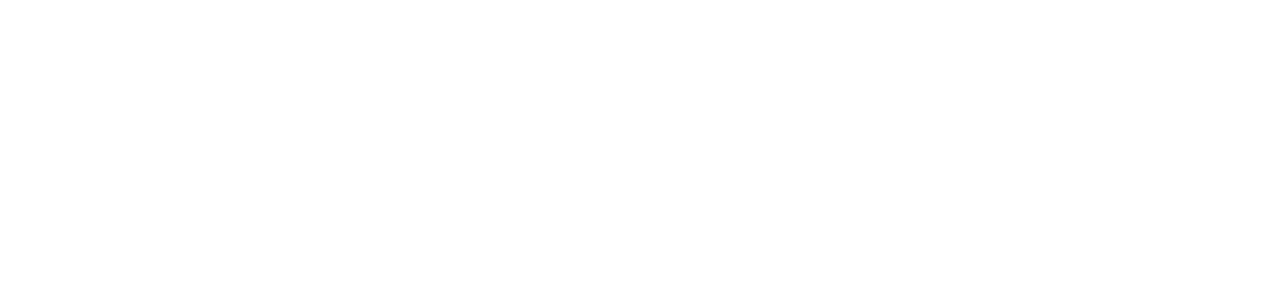
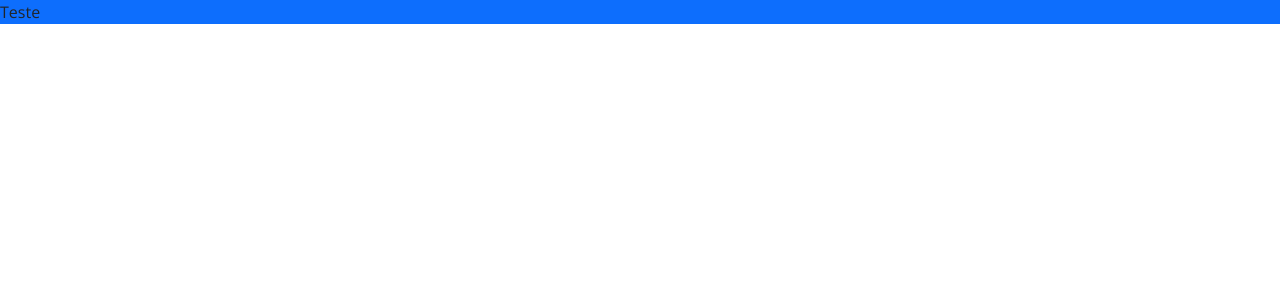
Before and after one commit to Samuel-silva/projeto-softruck, a React (Create React App) app: page / in a window 1280 px wide. Shown: the top 300 px of the page. Built offline with nearby package versions, Linux system fonts and the light colour scheme.

Commit message:
feat - Added Bootstrap to the project

```diff
--- a/package.json
+++ b/package.json
@@ -6,7 +6,10 @@
     "@testing-library/jest-dom": "^5.17.0",
     "@testing-library/react": "^13.4.0",
     "@testing-library/user-event": "^13.5.0",
+    "bootstrap": "^5.3.2",
     "react": "^18.2.0",
+    "react-bootstrap": "^2.8.0",
+    "react-bootstrap-icons": "^1.10.3",
     "react-dom": "^18.2.0",
     "react-scripts": "5.0.1",
     "sass": "^1.67.0",
@@ -34,5 +37,8 @@
       "last 1 firefox version",
       "last 1 safari version"
     ]
+  },
+  "devDependencies": {
+    "@babel/plugin-proposal-private-property-in-object": "^7.21.11"
   }
 }
--- a/public/index.html
+++ b/public/index.html
@@ -9,6 +9,9 @@
       name="description"
       content="Web site created using create-react-app"
     />
+    <link rel="preconnect" href="https://fonts.googleapis.com">
+    <link rel="preconnect" href="https://fonts.gstatic.com" crossorigin>
+    <link href="https://fonts.googleapis.com/css2?family=Open+Sans:wght@400;600;700&display=swap" rel="stylesheet">
     <title>Car Tracking</title>
   </head>
   <body>
--- a/src/App.jsx
+++ b/src/App.jsx
@@ -1,7 +1,7 @@
 function App() {
   return (
     <div className="App">
-
+      <p className="bg-primary">Teste</p>
     </div>
   );
 }
--- a/src/index.scss
+++ b/src/index.scss
@@ -1,13 +1,10 @@
+// Bootstrap custom
+$font-family-sans-serif: 'Open Sans', sans-serif;
+
+@import "~bootstrap/scss/bootstrap";
+
 body {
   margin: 0;
-  font-family: -apple-system, BlinkMacSystemFont, 'Segoe UI', 'Roboto', 'Oxygen',
-    'Ubuntu', 'Cantarell', 'Fira Sans', 'Droid Sans', 'Helvetica Neue',
-    sans-serif;
   -webkit-font-smoothing: antialiased;
   -moz-osx-font-smoothing: grayscale;
 }
-
-code {
-  font-family: source-code-pro, Menlo, Monaco, Consolas, 'Courier New',
-    monospace;
-}
```
Also changed, not shown: 1 other file (tests, documents, lock files or other folders).
